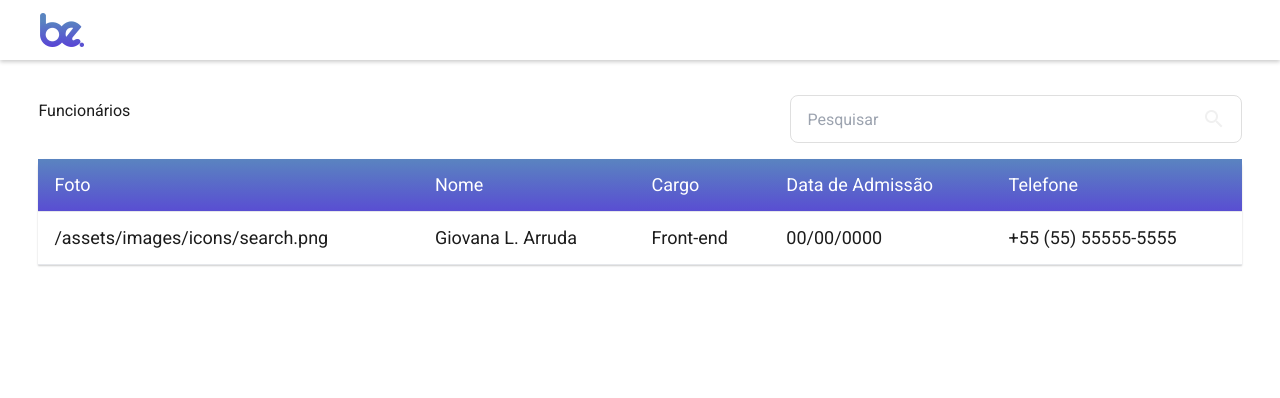
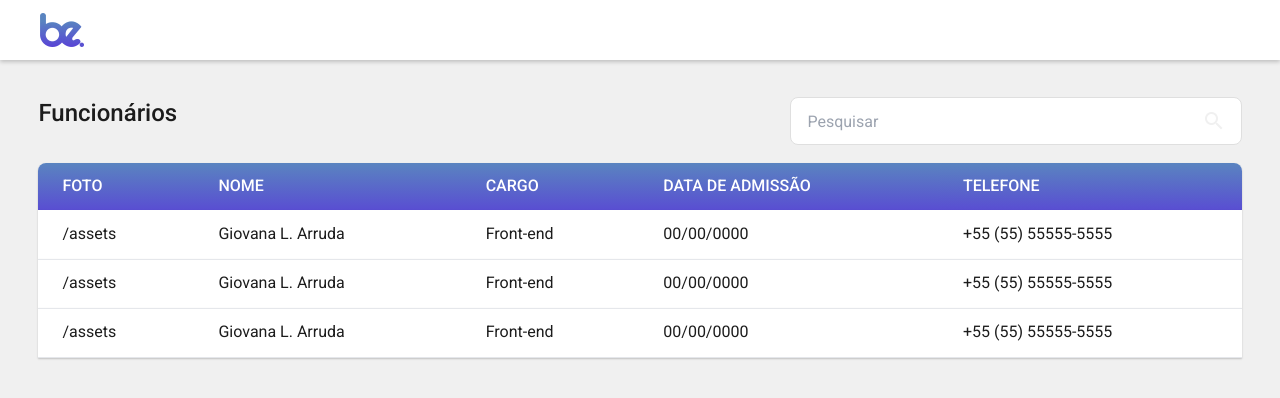
Before and after one commit to MattBastos/be-front-end-test, a Next.js app: page / in a window 1280 px wide. Shown: the top 398 px of the page. Built offline with nearby package versions, Linux system fonts and the light colour scheme.

Commit message:
style: Implements Table styles

```diff
--- a/src/components/Body/styles.ts
+++ b/src/components/Body/styles.ts
@@ -5,5 +5,5 @@ export const MainContainer = tw.body`
   min-h-screen
   flex
   flex-col
-  bg-neutralWhite
+  bg-lightGray
 `;
--- a/src/components/Table/EmployeeTable/EmployeeTable.tsx
+++ b/src/components/Table/EmployeeTable/EmployeeTable.tsx
@@ -16,15 +16,29 @@ export const EmployeeTable = () => {
     "Telefone",
   ];
 
-  const mobileTableColumns = [
+  /*const mobileTableColumns = [
     "Foto",
     "Nome",
     "•",
-  ];
+  ];*/
 
   const mockedEmployee = [
     {
-      image: "/assets/images/icons/search.png",
+      image: "/assets",
+      name: "Giovana L. Arruda",
+      role: "Front-end",
+      date: "00/00/0000",
+      phoneNumber: "+55 (55) 55555-5555"
+    },
+    {
+      image: "/assets",
+      name: "Giovana L. Arruda",
+      role: "Front-end",
+      date: "00/00/0000",
+      phoneNumber: "+55 (55) 55555-5555"
+    },
+    {
+      image: "/assets",
       name: "Giovana L. Arruda",
       role: "Front-end",
       date: "00/00/0000",
@@ -47,6 +61,7 @@ export const EmployeeTable = () => {
         />
       </S.TitleAndSearchContainer>
 
+
       <S.Table>
         <S.THead>
           <tr>
@@ -60,7 +75,7 @@ export const EmployeeTable = () => {
 
         <tbody>
           {mockedEmployee.length > 0 && mockedEmployee.map((employee) => (
-            <S.TBodyRow key={employee.name}>
+            <S.TR key={employee.name}>
               <S.TD>
                 <span>{employee.image}</span>
               </S.TD>
@@ -76,7 +91,7 @@ export const EmployeeTable = () => {
               <S.TD>
                 <span>{employee.phoneNumber}</span>
               </S.TD>
-            </S.TBodyRow>
+            </S.TR>
           ))}
         </tbody>
       </S.Table>
--- a/src/components/Table/EmployeeTable/styles.ts
+++ b/src/components/Table/EmployeeTable/styles.ts
@@ -20,51 +20,48 @@ export const TitleAndSearchContainer = tw.section`
 
 export const Title = tw.h1`
   w-full
-  text-h1
   mb-4
+  text-[24px]
+  font-medium
   text-neutralBlack
 `;
 
 export const Table = tw.table`
   w-full
   rounded-t-lg
+  overflow-hidden
+  bg-neutralWhite
   shadow-smallShadow
-  bg-neutralWhite
 `;
 
 export const THead = tw.thead`
-  text-neutralWhite
-  rounded-t-lg
-  border-b
+  h-[47px]
   bg-gradient-to-b
   from-gradientLightPrimary
   to-gradientDarkPrimary
 `;
 
 export const TH = tw.th`
-  text-h2
-  font-light
-  p-2
-  sm:py-3
-  sm:px-4
+  px-6
   text-start
-  text-sm
-  sm:text-base
-  md:text-lg
+  text-base
+  uppercase
+  font-medium
+  leading-[18.75px]
+  text-neutralWhite
 `;
 
-export const TBodyRow = tw.tr`
+export const TR = tw.tr`
+  h-[49px]
+  text-base
+  font-normal
+  leading-[18.75px]
   border-b
-  text-start
+  bg-neutralWhite
+  shadow-smallShadow
 `;
 
 export const TD = tw.td`
-  p-2
-  sm:py-3
-  sm:px-4
-  text-sm
-  sm:text-base
-  md:text-lg
-  text-start
+  px-6
   text-neutralBlack
 `;
--- a/tailwind.config.ts
+++ b/tailwind.config.ts
@@ -20,11 +20,6 @@ const config: Config = {
       fontFamily: {
         sans: ['Roboto', 'sans-serif'],
       },
-      fontSize: {
-        h1: ['24px', { lineHeight: '32px', fontWeight: '500' }],
-        h2: ['16px', { lineHeight: '24px', fontWeight: '500' }],
-        h3: ['16px', { lineHeight: '24px', fontWeight: '400' }],
-      },
       boxShadow: {
         smallShadow: '0px 1px 2px rgba(0, 0, 0, 0.2)',
         largeShadow: '0px 2px 4px rgba(0, 0, 0, 0.2)',
```
